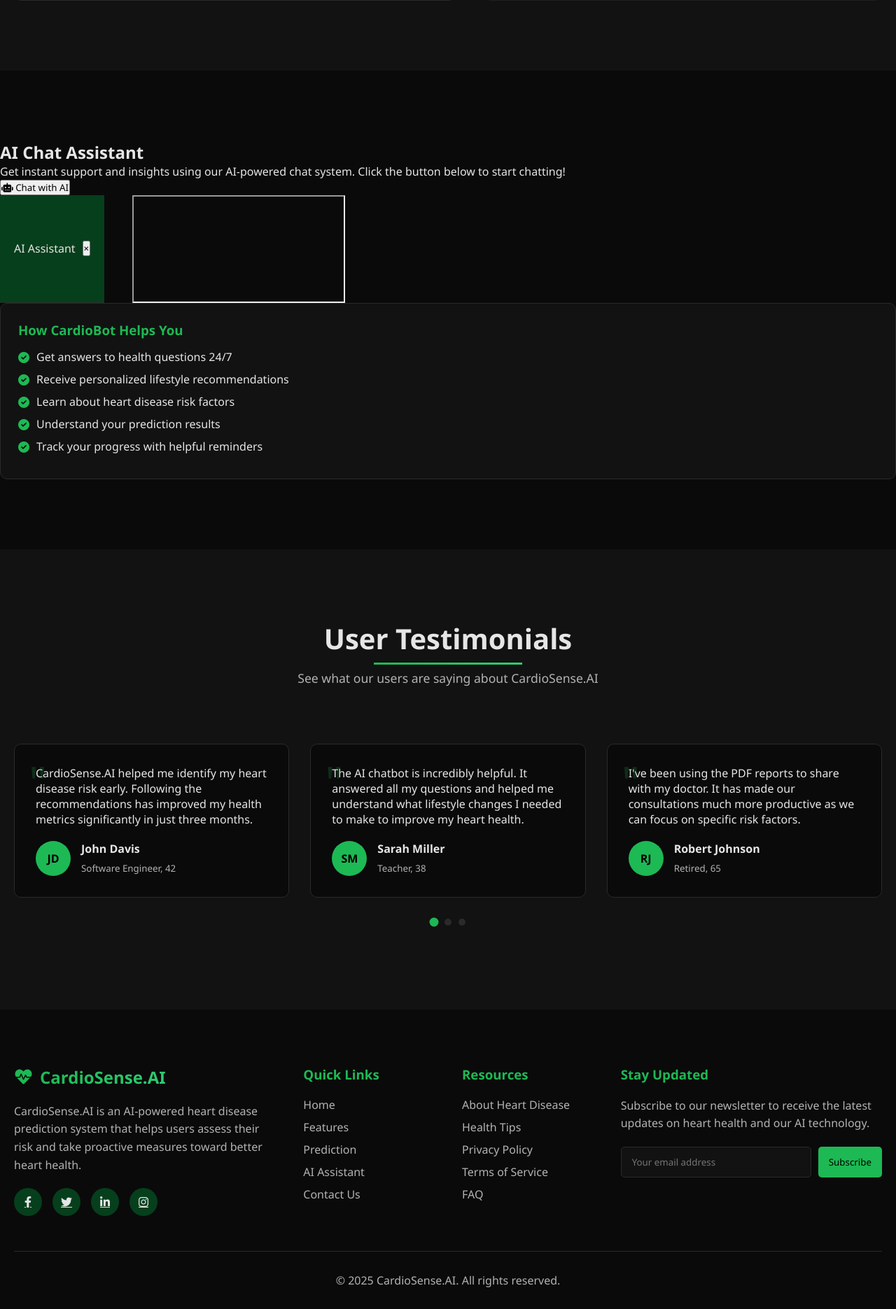
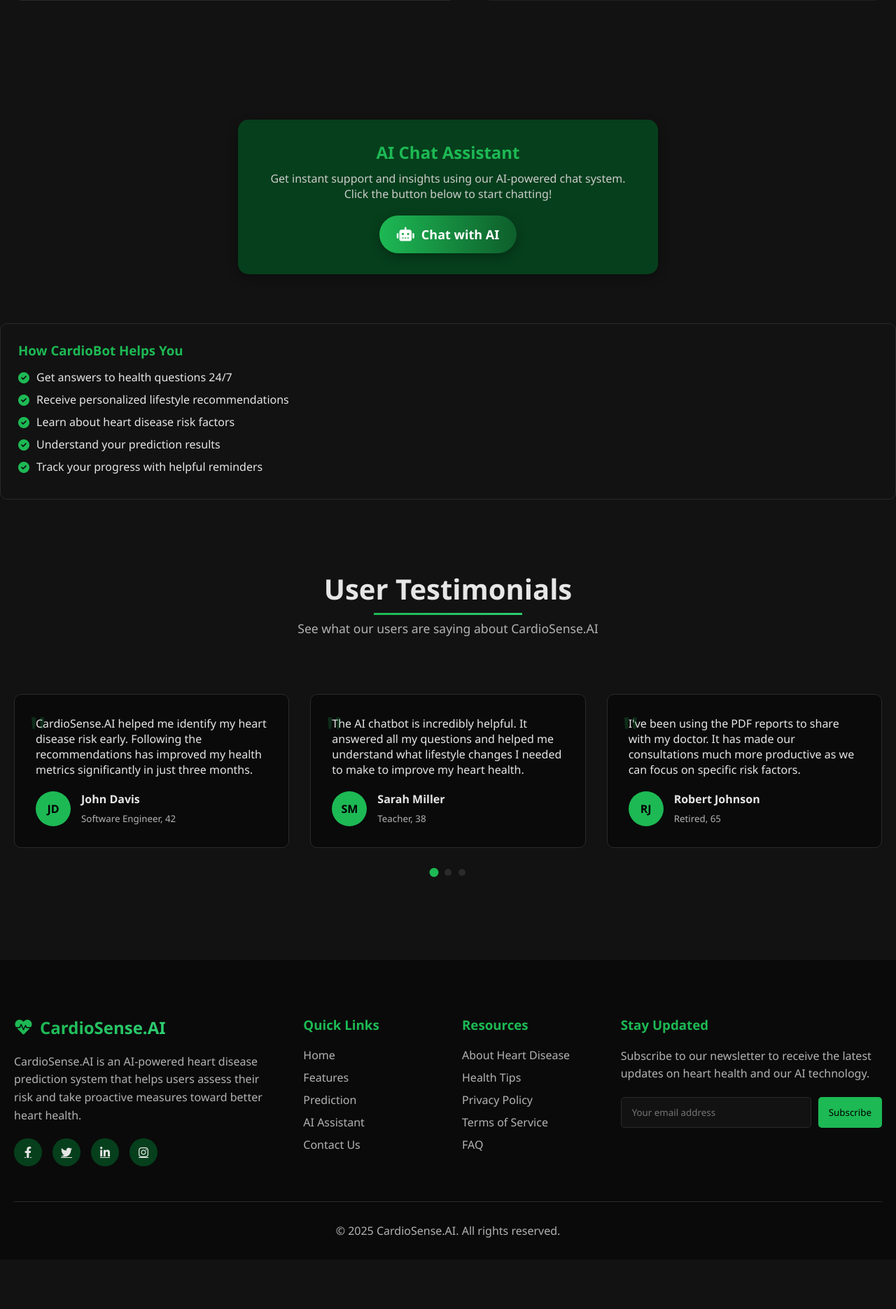
Before and after one commit to Srinjoy2004/CardioSense.AI_Backend, a Flask app: page / in a window 1280 px wide. Shown: the part 2931-4802 px from the top of the page at 70% size. After the commit the page ends 4700 px from the top, so only its background shows below. Run offline with Flask 3, Linux system fonts and the light colour scheme; parts of the project's set-up code (start-up, migrations or seed data) failed here and were passed over; grey boxes are pictures that could not be loaded.

Commit message:
Update styles.css

```diff
--- a/static/styles.css
+++ b/static/styles.css
@@ -8,6 +8,9 @@
     --accent: #2ecc71;
     --danger: #e74c3c;
     --warning: #f39c12;
+    --overlay: rgba(0, 0, 0, 0.6);
+    --chat-bg: #0e5e2b;
+    --chat-dark: #063f1c;
 }
 
 * {
@@ -19,7 +22,7 @@
 
 body {
     background-color: var(--dark);
-    color: var(--light-text);
+    color: #e6e6e6;
     transition: all 0.3s ease;
 }
 
@@ -452,167 +455,118 @@ body {
 }
 
 /* CHATBOT SECTION */
-.chatbot {
-    padding: 100px 0;
-    background-color: var(--darker);
+.section {
+    padding: 50px 20px;
+    text-align: center;
+}
+
+.chat-info {
+    background: var(--chat-dark);
+    padding: 30px;
+    border-radius: 15px;
+    box-shadow: 0 5px 15px rgba(0, 0, 0, 0.3);
+    max-width: 600px;
+    margin: 20px auto;
+}
+
+.chat-info h2 {
+    color: var(--primary);
+    font-size: 24px;
+}
+
+.chat-info p {
+    font-size: 16px;
+    color: #ccc;
+    margin-top: 10px;
+}
+.chatbot-btn {
+    display: inline-flex;
+    align-items: center;
+    gap: 10px;
+    padding: 15px 25px;
+    font-size: 18px;
+    font-weight: bold;
+    color: white;
+    background: linear-gradient(90deg, var(--primary), var(--chat-bg));
+    border: none;
+    border-radius: 50px;
+    cursor: pointer;
+    box-shadow: 0 5px 15px rgba(0, 0, 0, 0.3);
+    transition: all 0.3s;
+    margin-top: 20px;
+}
+
+.chatbot-btn i {
+    font-size: 20px;
+}
+
+.chatbot-btn:hover {
+    background: var(--chat-bg);
+    transform: scale(1.05);
 }
 
 .chatbot-container {
-    display: flex;
-    gap: 40px;
-    position: relative;
-}
-
-.chatbot-wrapper {
-    flex: 1;
-    background-color: var(--dark);
-    border-radius: 10px;
-    overflow: hidden;
-    border: 1px solid #2a2a2a;
-    height: 500px;
-    display: flex;
+    position: fixed;
+    top: 50%;
+    left: 50%;
+    transform: translate(-50%, -50%) scale(0.9);
+    width: 90%;
+    max-width: 400px;
+    height: 80vh;
+    background: var(--chat-dark);
+    border-radius: 15px;
+    box-shadow: 0 10px 30px rgba(0, 0, 0, 0.5);
+    display: none;
     flex-direction: column;
-    position: relative;
+    transition: transform 0.3s ease;
+    z-index: 1001;
+    border: 2px solid var(--primary);
 }
 
 .chatbot-header {
-    background-color: var(--secondary);
-    padding: 15px 20px;
-    display: flex;
-    align-items: center;
-    gap: 10px;
-    border-bottom: 1px solid #2a2a2a;
+    background: var(--chat-bg);
+    padding: 15px;
+    text-align: center;
+    font-size: 18px;
+    font-weight: bold;
+    color: white;
+    border-top-left-radius: 15px;
+    border-top-right-radius: 15px;
 }
 
-.chatbot-header .bot-avatar {
-    width: 40px;
-    height: 40px;
-    background-color: var(--primary);
-    border-radius: 50%;
-    display: flex;
-    align-items: center;
-    justify-content: center;
+.chatbot-container iframe {
+    width: 100%;
+    height: 100%;
+    border: none;
+    border-bottom-left-radius: 15px;
+    border-bottom-right-radius: 15px;
 }
 
-.chatbot-header .bot-info h3 {
-    font-size: 1.2rem;
-    margin-bottom: 3px;
+.overlay {
+    position: fixed;
+    top: 0;
+    left: 0;
+    width: 100%;
+    height: 100%;
+    background: var(--overlay);
+    backdrop-filter: blur(5px);
+    display: none;
+    z-index: 1000;
 }
 
-.chatbot-header .bot-info small {
-    color: #b3b3b3;
+.close-btn {
+    position: absolute;
+    top: 10px;
+    right: 10px;
+    background: transparent;
+    color: white;
+    border: none;
+    font-size: 20px;
+    cursor: pointer;
 }
 
-.chatbot-messages {
-    flex: 1;
-    padding: 20px;
-    overflow-y: auto;
-    display: flex;
-    flex-direction: column;
-    gap: 15px;
-}
-
-.message {
-    max-width: 80%;
-    padding: 12px 15px;
-    border-radius: 10px;
-    line-height: 1.4;
-    position: relative;
-    animation: messageIn 0.3s;
-}
-
-@keyframes messageIn {
-    from { opacity: 0; transform: translateY(10px); }
-    to { opacity: 1; transform: translateY(0); }
-}
-
-.message.bot {
-    background-color: var(--secondary);
-    align-self: flex-start;
-    border-top-left-radius: 2px;
-}
-
-.message.user {
-    background-color: var(--primary-dark);
-    align-self: flex-end;
-    border-top-right-radius: 2px;
-}
-
-.message-time {
-    font-size: 0.7rem;
-    opacity: 0.7;
-    margin-top: 5px;
-    text-align: right;
-}
-
-.chatbot-input {
-    padding: 15px;
-    border-top: 1px solid #2a2a2a;
-    display: flex;
-    gap: 10px;
-}
-
-.chatbot-input input {
-    flex: 1;
-    padding: 12px 15px;
-    border-radius: 50px;
-    border: 1px solid #2a2a2a;
-    background-color: var(--dark);
-    color: var(--light-text);
-}
-
-.chatbot-input input:focus {
-    outline: none;
-    border-color: var(--primary);
-}
-
-.chatbot-input button {
-    background-color: var(--primary);
-    color: black;
-    border: none;
-    width: 40px;
-    height: 40px;
-    border-radius: 50%;
-    display: flex;
-    align-items: center;
-    justify-content: center;
-    cursor: pointer;
-    transition: all 0.3s;
-}
-
-.chatbot-input button:hover {
-    background-color: var(--primary-dark);
-    transform: scale(1.05);
-}
-
-.chatbot-suggestions {
-    padding: 15px;
-    display: flex;
-    gap: 10px;
-    overflow-x: auto;
-    border-top: 1px solid #2a2a2a;
-}
-
-.suggestion-chip {
-    padding: 8px 15px;
-    background-color: var(--dark);
-    border: 1px solid var(--primary);
-    border-radius: 50px;
-    white-space: nowrap;
-    cursor: pointer;
-    transition: all 0.3s;
-}
-
-.suggestion-chip:hover {
-    background-color: var(--primary);
-    color: black;
-}
-
-.chatbot-info {
-    flex: 1;
-    display: flex;
-    flex-direction: column;
-    gap: 20px;
+.close-btn:hover {
+    color: var(--primary);
 }
 
 .info-card {
```
